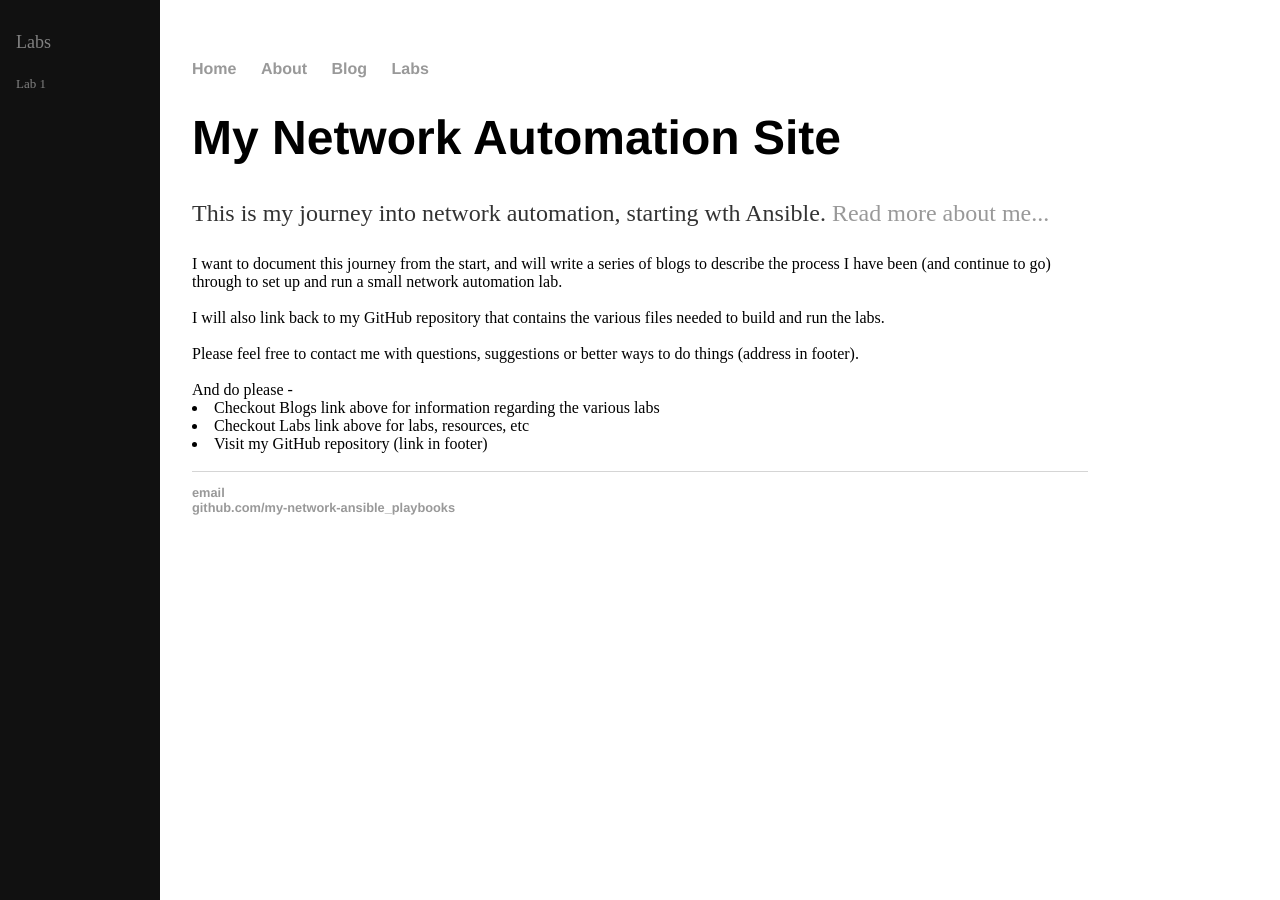
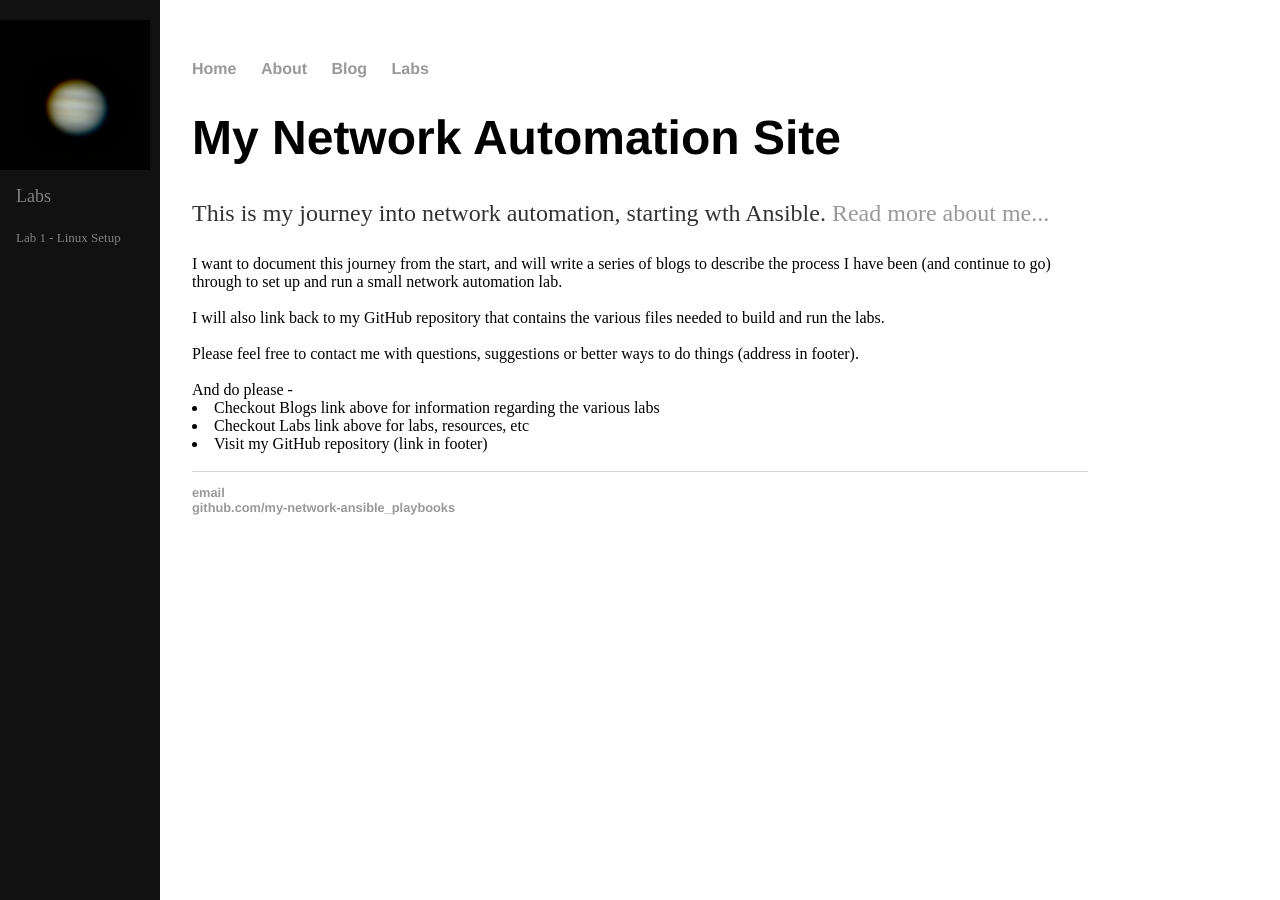
Before and after one commit to craigeowen/craigeowen.github.io, a Jekyll site: the page built from index.html, in a window 1280 px wide. Built offline with Jekyll 4.4.1, drawn with Linux system fonts in a browser that asks for light colours.

Commit message:
Update default.html

```diff
--- a/_layouts/default.html
+++ b/_layouts/default.html
@@ -31,8 +31,9 @@
 		</body>
 		<!-- Side navigation -->
 		<div class="sidenav">
+			<img src="/assets/jupiter.jpg">
 			<a href="/ansible"><Font size="4">Labs</font></a>
-			<a href="/ansible/lab1.txt"><Font size="2">Lab 1</font></a>
+			<a href="/ansible/lab1.txt"><Font size="2">Lab 1 - Linux Setup</font></a>
 
 		</div>
 	</html>
```
